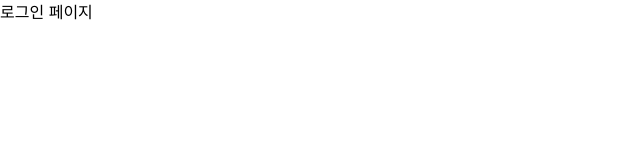
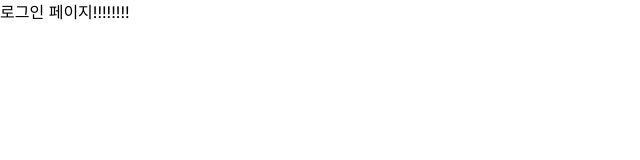
Before and after one commit to jiwoo0329/test, a Next.js app: page /signin in a window 1280 px wide. Shown: the top 160 px of the page, without its empty margins (0-640 px from the left). Built offline with nearby package versions, Linux system fonts and the light colour scheme.

Commit message:
test: git test

```diff
--- a/src/app/signin/page.js
+++ b/src/app/signin/page.js
@@ -1,7 +1,7 @@
 export default function signin() {
     return(
         <div>
-            로그인 페이지
+            로그인 페이지!!!!!!!!
         </div>
     )
 }
```
